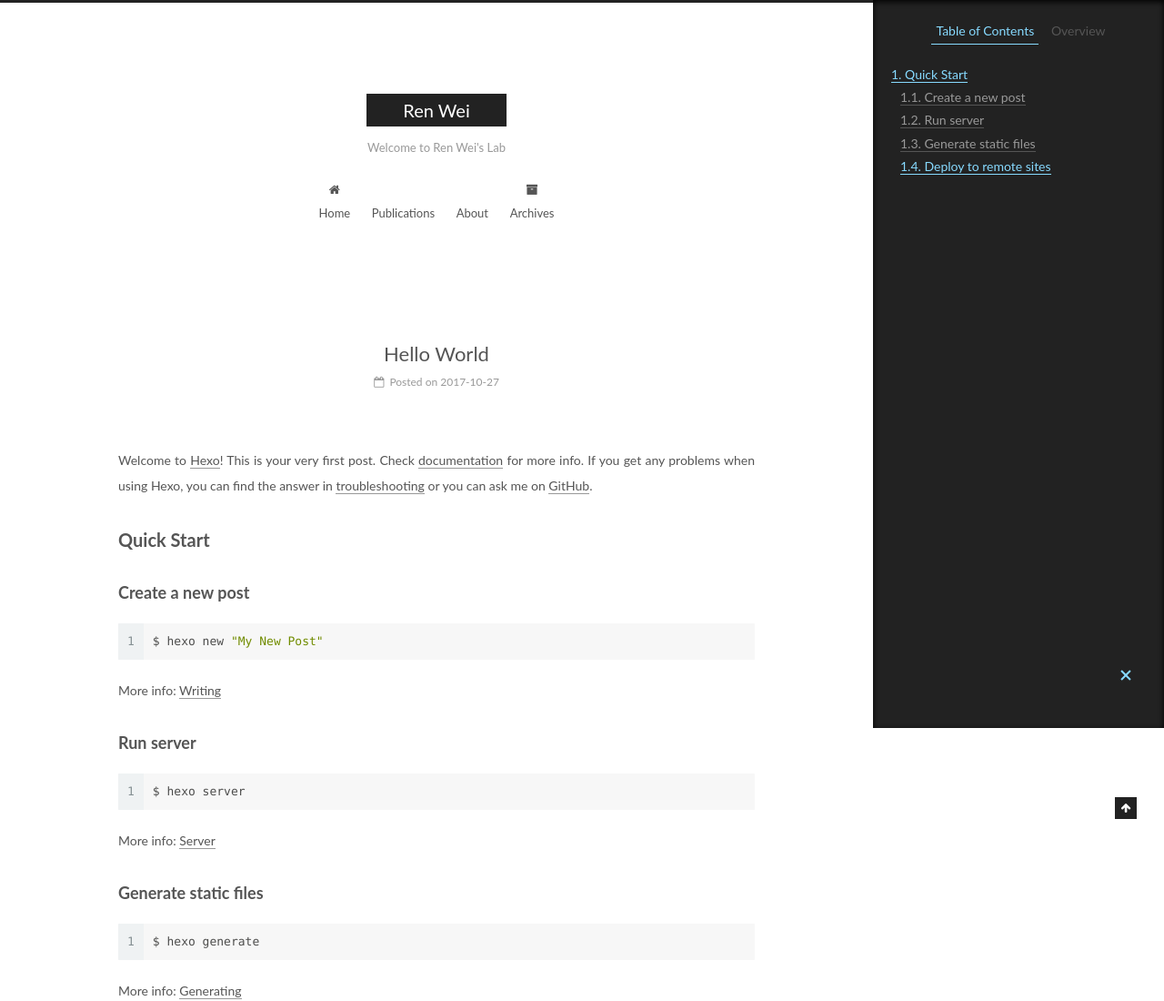
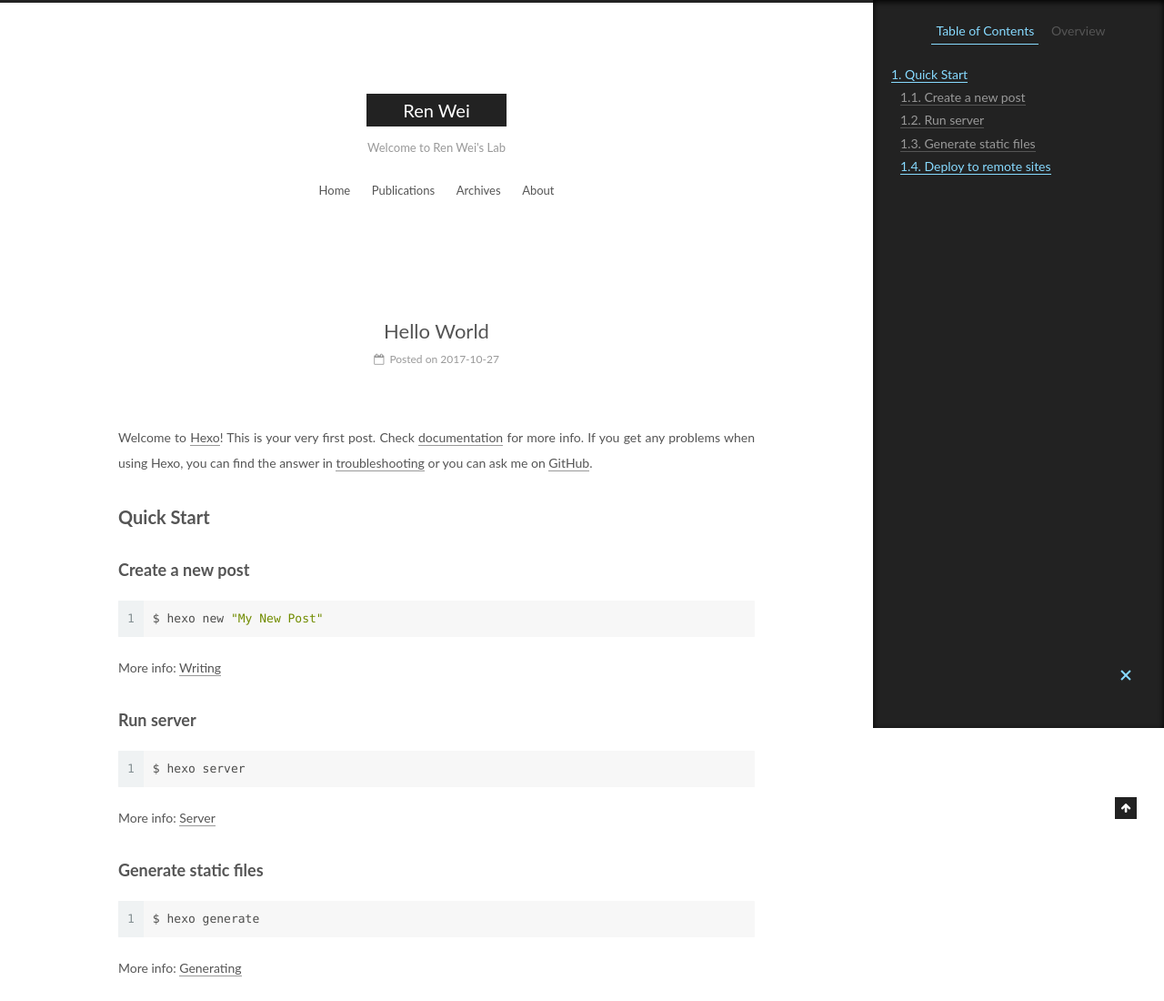
Before and after one commit to renwei-lab/renwei-lab.github.io, a plain HTML site: page 2017/10/27/hello-world/index.html in a window 1280 px wide. Shown: the top 1100 px of the page at 91% size. Drawn offline with Linux system fonts and the light colour scheme.

Commit message:
Site updated: 2017-10-28 00:07:45

```diff
--- a/2017/10/27/hello-world/index.html
+++ b/2017/10/27/hello-world/index.html
@@ -183,8 +183,6 @@
         <li class="menu-item menu-item-home">
           <a href="/" rel="section">
 
-              <i class="menu-item-icon fa fa-fw fa-home"></i> <br />
-
             Home
           </a>
         </li>
@@ -193,9 +191,15 @@
         <li class="menu-item menu-item-publications">
           <a href="/publications/" rel="section">
 
-              <i class="menu-item-icon fa fa-fw fa-publication"></i> <br />
+            Publications
+          </a>
+        </li>
 
-            Publications
+
+        <li class="menu-item menu-item-archives">
+          <a href="/archives/" rel="section">
+
+            Archives
           </a>
         </li>
 
@@ -203,19 +207,7 @@
         <li class="menu-item menu-item-about">
           <a href="/about/" rel="section">
 
-              <i class="menu-item-icon fa fa-fw fa-renwei"></i> <br />
-
             About
-          </a>
-        </li>
-
-
-        <li class="menu-item menu-item-archives">
-          <a href="/archives/" rel="section">
-
-              <i class="menu-item-icon fa fa-fw fa-archive"></i> <br />
-
-            Archives
           </a>
         </li>
 
```
Also changed, not shown: archives/2017/10/index.html (+8 -16 lines), archives/2017/index.html (+8 -16 lines), archives/index.html (+8 -16 lines), index.html (+8 -16 lines), publications/index.html (+8 -16 lines).
